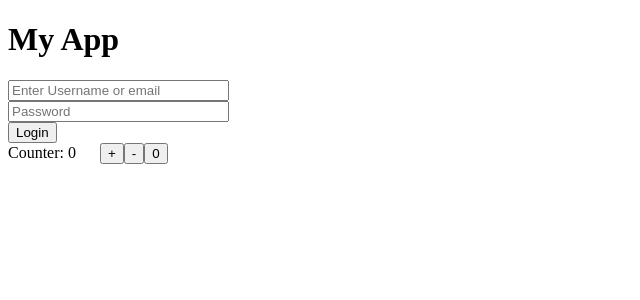
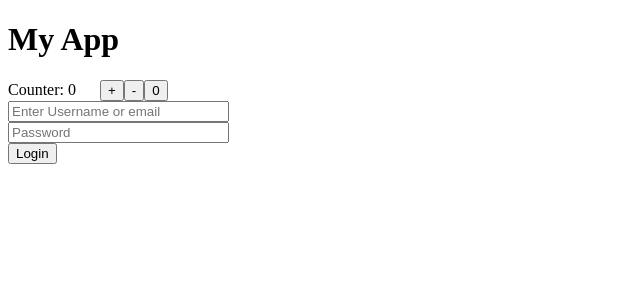
Before and after one commit to gary-jipp/demo-react-context, a React (Create React App) app: page / in a window 1280 px wide. Shown: the top 300 px of the page, without its empty margins (0-640 px from the left). Built offline with nearby package versions, Linux system fonts and the light colour scheme.

Commit message:
Move counter

```diff
--- a/src/pages/Info.js
+++ b/src/pages/Info.js
@@ -7,6 +7,7 @@ export default function Info() {
   // Show user Info
   return (
     <div>
+      <Counter />
       <div className="UserInfo">
         <div>You are logged in</div>
         <div>Email: {user.email}</div>
@@ -17,7 +18,6 @@ export default function Info() {
         <button type="button" onClick={logout}>Logout</button>
       </div>
 
-      <Counter />
     </div>
   );
 };
--- a/src/pages/Login.js
+++ b/src/pages/Login.js
@@ -14,6 +14,7 @@ export default function Login() {
 
   return (
     <div className="login">
+      <Counter />
       <form onSubmit={onSubmit}>
         <div>
           <input type="text" name="username"
@@ -29,8 +30,6 @@ export default function Login() {
           <button type="submit" name="commit">Login</button>
         </div>
       </form>
-
-      <Counter />
     </div>
   );
 };
```
